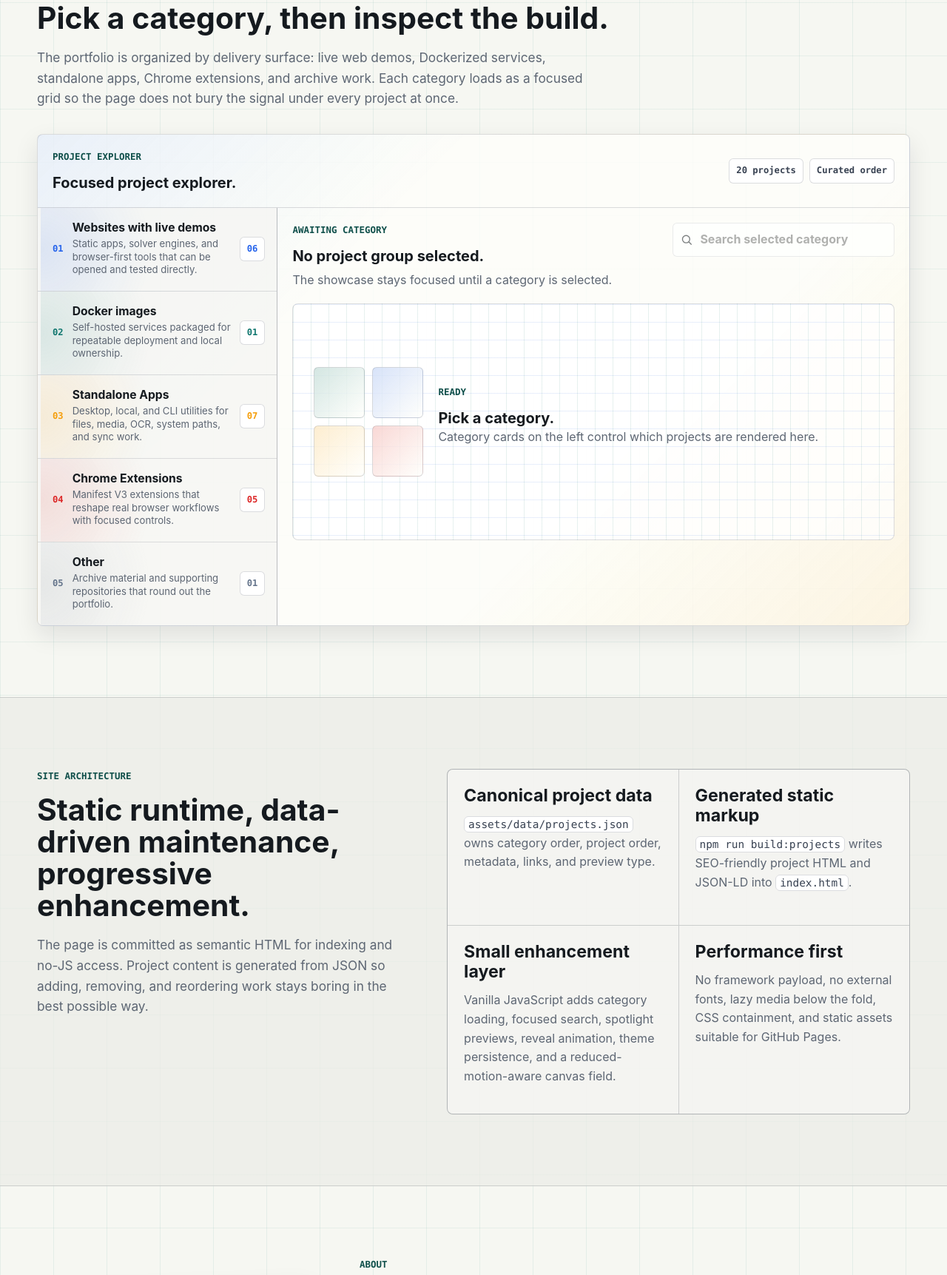
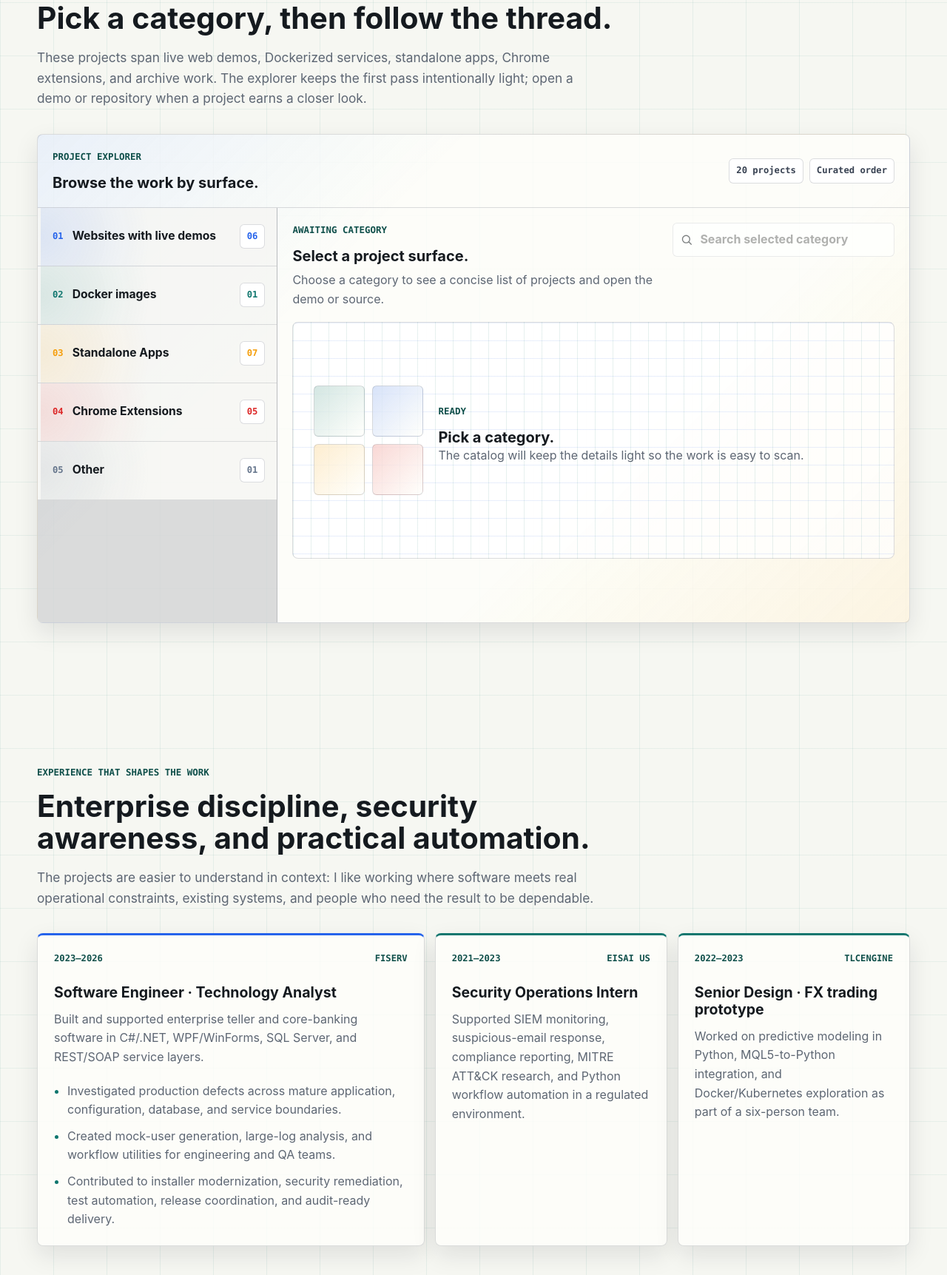
Before and after one commit to MaxwellMetzner/MaxwellMetzner.github.io, a website: page index.html in a window 1280 px wide. Shown: the part 1077-2800 px from the top of the page at 74% size. Drawn offline with Linux system fonts and the light colour scheme.

Commit message:
Refactor project layout and content for improved clarity and user experience

```diff
--- a/assets/css/style.css
+++ b/assets/css/style.css
@@ -791,7 +791,7 @@ p {
   grid-template-columns: auto minmax(0, 1fr) auto;
   gap: 12px;
   align-items: center;
-  min-height: 112px;
+  min-height: 78px;
   border: 0;
   border-left: 4px solid transparent;
   background:
@@ -837,6 +837,7 @@ p {
 }
 
 .category-button__copy span {
+  display: none;
   color: var(--muted);
   font-size: 0.82rem;
   line-height: 1.35;
@@ -2618,7 +2619,7 @@ p {
   --my: 50%;
   position: relative;
   display: grid;
-  min-height: 360px;
+  min-height: 0;
   overflow: hidden;
   border: 1px solid var(--line);
   border-radius: var(--radius);
@@ -2643,7 +2644,7 @@ p {
   display: flex;
   flex-direction: column;
   min-width: 0;
-  padding: 20px;
+  padding: 18px 20px;
 }
 
 .project-card__top,
@@ -2667,8 +2668,8 @@ p {
 }
 
 .project-card h3 {
-  margin-top: 18px;
-  font-size: 1.45rem;
+  margin: 12px 0 6px;
+  font-size: 1.25rem;
 }
 
 .project-card p {
@@ -2676,9 +2677,21 @@ p {
 }
 
 .project-card .project-headline {
-  margin-bottom: 10px;
+  margin-bottom: 14px;
   color: var(--text);
-  font-size: 1rem;
+  font-size: 0.94rem;
+  line-height: 1.45;
+}
+
+.project-card__content > p:not(.project-headline),
+.project-card__metrics,
+.project-card .tag-list {
+  display: none;
+}
+
+.project-card__meta {
+  margin-top: auto;
+  font-size: 0.76rem;
 }
 
 .project-card__metrics {
@@ -2722,7 +2735,7 @@ p {
 .project-card.is-spotlight {
   grid-column: 1 / -1;
   grid-template-columns: minmax(0, 0.95fr) minmax(310px, 0.78fr);
-  min-height: 430px;
+  min-height: 330px;
 }
 
 .project-card.is-spotlight .project-card__visual {
@@ -2731,11 +2744,79 @@ p {
 }
 
 .project-card.is-spotlight h3 {
-  font-size: 1.9rem;
+  font-size: 1.65rem;
 }
 
 .project-card.is-spotlight .project-card__content {
   padding: 26px;
+}
+
+.project-card.is-spotlight .project-card__content > p:not(.project-headline),
+.project-card.is-spotlight .project-card__metrics,
+.project-card.is-spotlight .tag-list {
+  display: none;
+}
+
+.project-card.is-spotlight .project-card__visual {
+  padding-top: 18px;
+  padding-bottom: 18px;
+}
+
+.experience {
+  border-bottom: 1px solid var(--line);
+}
+
+.experience-grid {
+  display: grid;
+  grid-template-columns: minmax(0, 1.25fr) repeat(2, minmax(0, 0.75fr));
+  gap: 14px;
+}
+
+.experience-card {
+  min-width: 0;
+  border: 1px solid var(--line);
+  border-top: 3px solid var(--brand);
+  border-radius: var(--radius);
+  padding: 22px;
+  background: var(--surface);
+  box-shadow: var(--shadow-small);
+}
+
+.experience-card--featured {
+  border-top-color: var(--blue);
+}
+
+.experience-card__top {
+  display: flex;
+  justify-content: space-between;
+  gap: 12px;
+  margin-bottom: 24px;
+  color: var(--brand-strong);
+  font-family: var(--font-mono);
+  font-size: 0.76rem;
+  font-weight: 900;
+  text-transform: uppercase;
+}
+
+.experience-card h3 {
+  margin-bottom: 12px;
+  font-size: 1.22rem;
+}
+
+.experience-card p {
+  margin-bottom: 0;
+}
+
+.experience-card ul {
+  display: grid;
+  gap: 10px;
+  margin: 20px 0 0;
+  padding-left: 18px;
+  color: var(--muted);
+}
+
+.experience-card li::marker {
+  color: var(--brand);
 }
 
 .project-actions--compact {
@@ -2909,6 +2990,7 @@ select:focus-visible {
   .project-panel,
   .project-browser,
   .project-card.is-spotlight,
+  .experience-grid,
   .system-grid,
   .contact-grid {
     grid-template-columns: 1fr;
@@ -2956,6 +3038,10 @@ select:focus-visible {
 
   .project-grid {
     grid-template-columns: repeat(2, minmax(0, 1fr));
+  }
+
+  .experience-grid {
+    grid-template-columns: 1fr 1fr;
   }
 
   .criteria-strip {
@@ -3042,6 +3128,7 @@ select:focus-visible {
   .hero-next,
   .about-grid,
   .architecture-list,
+  .experience-grid,
   .project-console__header,
   .project-stage__tools,
   .project-empty,
--- a/assets/js/script.js
+++ b/assets/js/script.js
@@ -145,7 +145,7 @@
       if (grid) grid.hidden = !activeCategory || visibleCards.length === 0;
 
       if (!activeCategory) {
-        setEmptyState('Ready', 'Pick a category.', 'Category cards on the left control which projects are rendered here.');
+        setEmptyState('Ready', 'Pick a category.', 'The catalog will keep the details light so the work is easy to scan.');
         if (emptyState) emptyState.hidden = false;
         announce('No project category selected');
         return;
--- a/index.html
+++ b/index.html
@@ -384,6 +384,7 @@
 
     <nav class="primary-nav" id="primary-nav" aria-label="Primary navigation">
       <a href="#projects">Projects</a>
+      <a href="#experience">Experience</a>
       <a href="#system">System</a>
       <a href="#about">About</a>
       <a href="#contact">Contact</a>
@@ -454,8 +455,8 @@
       <div class="container">
         <div class="section-heading">
           <p class="eyebrow">Project catalog</p>
-          <h2>Pick a category, then inspect the build.</h2>
-          <p>The portfolio is organized by delivery surface: live web demos, Dockerized services, standalone apps, Chrome extensions, and archive work. Each category loads as a focused grid so the page does not bury the signal under every project at once.</p>
+          <h2>Pick a category, then follow the thread.</h2>
+          <p>These projects span live web demos, Dockerized services, standalone apps, Chrome extensions, and archive work. The explorer keeps the first pass intentionally light; open a demo or repository when a project earns a closer look.</p>
         </div>
 
         <div class="project-explorer-shell" id="project-explorer">
@@ -464,7 +465,7 @@
             <div class="project-console__header">
               <div>
                 <p class="eyebrow">Project explorer</p>
-                <h3>Focused project explorer.</h3>
+                <h3>Browse the work by surface.</h3>
               </div>
               <div class="project-console__meta" aria-label="Project catalog summary">
                 <span>20 projects</span>
@@ -520,8 +521,8 @@
                 <div class="project-stage__tools">
                   <div class="project-stage__copy">
                     <p class="eyebrow" data-project-kicker>Awaiting category</p>
-                    <h3 data-project-title>No project group selected.</h3>
-                    <p data-project-copy>The showcase stays focused until a category is selected.</p>
+                    <h3 data-project-title>Select a project surface.</h3>
+                    <p data-project-copy>Choose a category to see a concise list of projects and open the demo or source.</p>
                   </div>
                   <label class="search-box project-search">
                     <span class="sr-only">Search selected projects</span>
@@ -537,7 +538,7 @@
                   <div>
                     <p class="eyebrow" data-project-empty-kicker>Ready</p>
                     <h3 data-project-empty-title>Pick a category.</h3>
-                    <p data-project-empty-copy>Category cards on the left control which projects are rendered here.</p>
+                    <p data-project-empty-copy>The catalog will keep the details light so the work is easy to scan.</p>
                   </div>
                 </div>
 
@@ -1473,6 +1474,38 @@
             </div>
           </div>
 <!-- FEATURED_PROJECTS_END -->
+        </div>
+      </div>
+    </section>
+
+    <section class="experience section-band" id="experience">
+      <div class="container">
+        <div class="section-heading">
+          <p class="eyebrow">Experience that shapes the work</p>
+          <h2>Enterprise discipline, security awareness, and practical automation.</h2>
+          <p>The projects are easier to understand in context: I like working where software meets real operational constraints, existing systems, and people who need the result to be dependable.</p>
+        </div>
+        <div class="experience-grid">
+          <article class="experience-card experience-card--featured">
+            <div class="experience-card__top"><span>2023–2026</span><span>Fiserv</span></div>
+            <h3>Software Engineer · Technology Analyst</h3>
+            <p>Built and supported enterprise teller and core-banking software in C#/.NET, WPF/WinForms, SQL Server, and REST/SOAP service layers.</p>
+            <ul>
+              <li>Investigated production defects across mature application, configuration, database, and service boundaries.</li>
+              <li>Created mock-user generation, large-log analysis, and workflow utilities for engineering and QA teams.</li>
+              <li>Contributed to installer modernization, security remediation, test automation, release coordination, and audit-ready delivery.</li>
+            </ul>
+          </article>
+          <article class="experience-card">
+            <div class="experience-card__top"><span>2021–2023</span><span>Eisai US</span></div>
+            <h3>Security Operations Intern</h3>
+            <p>Supported SIEM monitoring, suspicious-email response, compliance reporting, MITRE ATT&amp;CK research, and Python workflow automation in a regulated environment.</p>
+          </article>
+          <article class="experience-card">
+            <div class="experience-card__top"><span>2022–2023</span><span>TLCengine</span></div>
+            <h3>Senior Design · FX trading prototype</h3>
+            <p>Worked on predictive modeling in Python, MQL5-to-Python integration, and Docker/Kubernetes exploration as part of a six-person team.</p>
+          </article>
         </div>
       </div>
     </section>
```
Also changed, not shown: tools/render-projects.mjs (+4 -4 lines).
